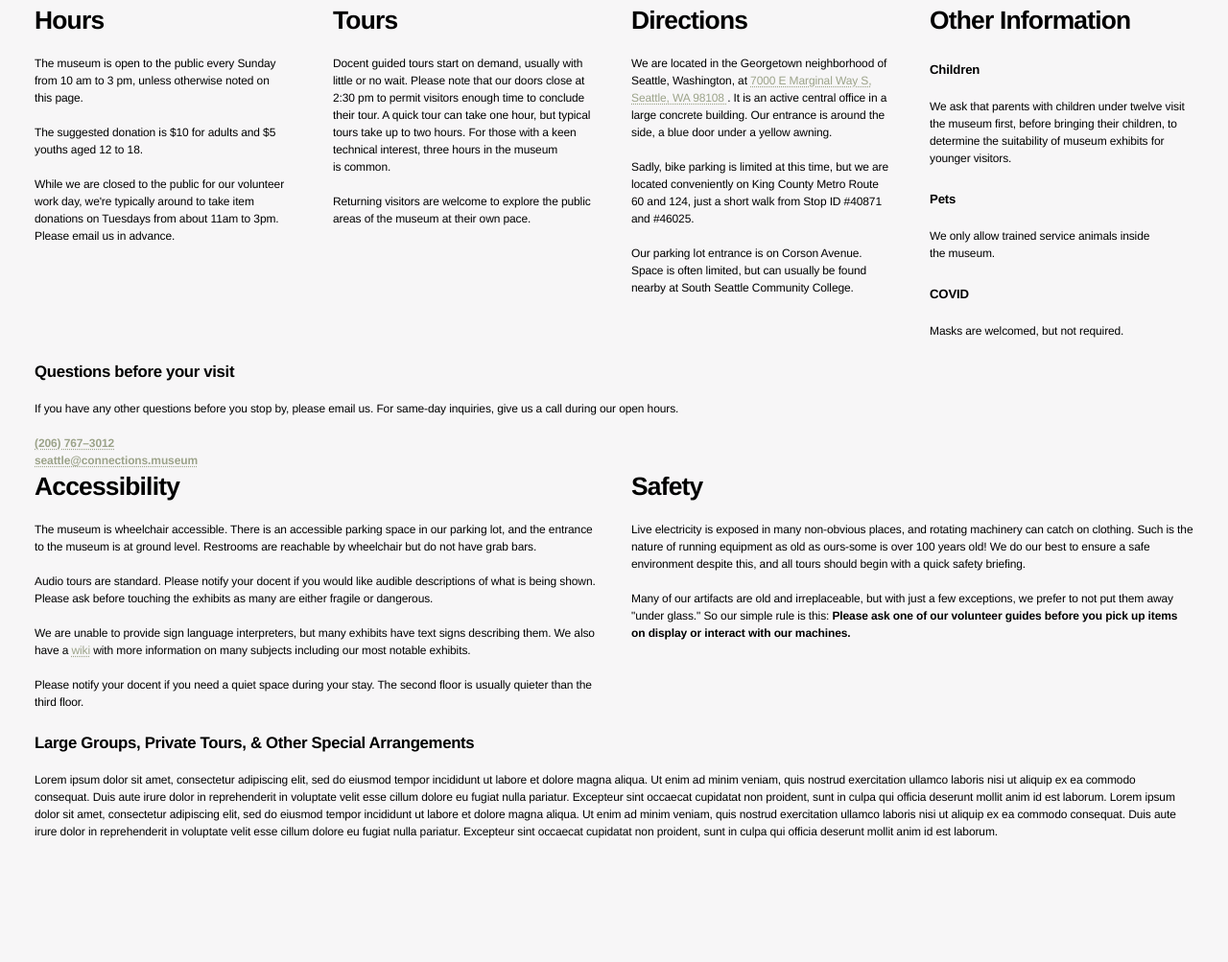
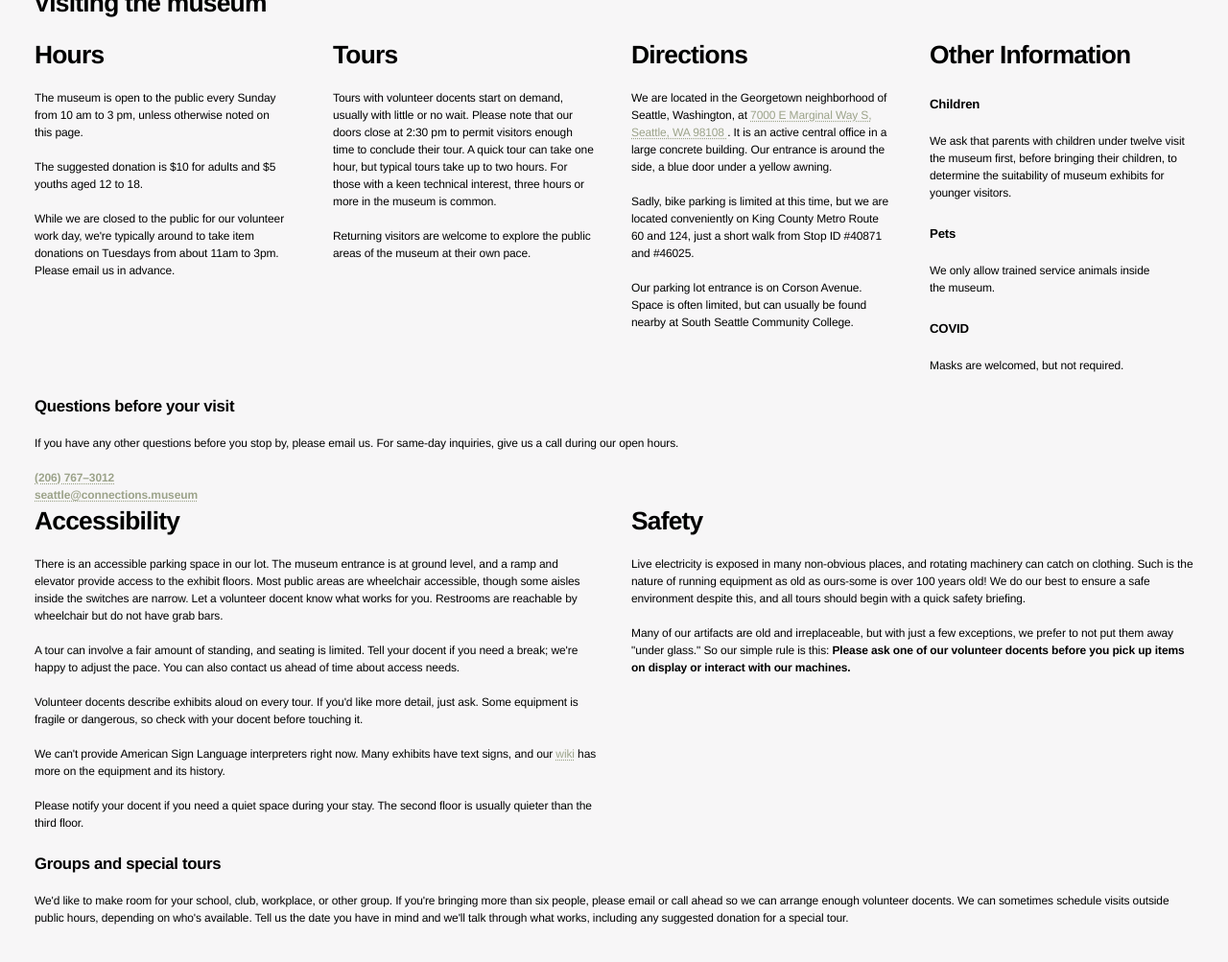
Before and after one commit to connectionsmuseum/public-web, an Astro site: page /seattle/visiting-info in a window 1280 px wide. Shown: the part 291-1294 px from the top of the page at 96% size. Before the commit the page ends 1221 px from the top, so only its background shows below. Built offline with nearby package versions, Linux system fonts and the light colour scheme; Astro itself is replaced by a stand-in of ours; a web font is replaced by a local one.

Commit message:
Complete Seattle visit access and group guidance with resolved wording
Reconstructed from a10bac6, 632728a, 9005ba4, c85f204. Preserves the final contribution while omitting superseded intermediate implementations.

Co-authored-by: Sarah Autumn <neverether@gmail.com>

```diff
--- a/src/pages/seattle/visiting-info.astro
+++ b/src/pages/seattle/visiting-info.astro
@@ -1,24 +1,27 @@
 ---
 import BaseLayout from "../../layouts/BaseLayout.astro";
-import BannerCaption from "../../components/content/BannerCaption.astro";
+import ActionLink from "../../components/content/ActionLink.astro";
+import ClosureAnnouncement from "../../components/content/ClosureAnnouncement.astro";
 import ContactDetails from "../../components/content/ContactDetails.astro";
 import ContentGrid from "../../components/structure/ContentGrid.astro";
 import ContentSection from "../../components/structure/ContentSection.astro";
 import PageHeading from "../../components/structure/PageHeading.astro";
 import PageBody from "../../components/structure/PageBody.astro";
 import SiteHeader from "../../components/structure/SiteHeader.astro";
-import SisterMuseumsCallout from "../../components/content/SisterMuseumsCallout.astro";
-import bannerImage from "../../../images/banners/cv_sarah_mtf.jpg";
-import ExhibitGroup from "../../components/content/ExhibitGroup.astro";
-import ExhibitItem from "../../components/content/ExhibitItem.astro";
-import panelImage from "../../../images/banners/cv_sarah_panel_ogt.jpg";
 import { seattleVisit } from "../../data/seattleVisit";
-import ClosureAnnouncement from "../../components/content/ClosureAnnouncement.astro";
 ---
-<BaseLayout title="Plan your Seattle visit | Connections Museum">
-<SiteHeader /><PageBody>
-<PageHeading level="h1">Plan your Seattle visit</PageHeading>
-<ContentSection
+
+<BaseLayout
+  title="Visit the Seattle Museum | Connections Museum"
+  description="Hours, directions, tours, access information, and group visits at Connections Museum Seattle."
+>
+  <SiteHeader />
+  <PageBody>
+    <PageHeading level="h1">Plan your Seattle visit</PageHeading>
+    <ClosureAnnouncement message={seattleVisit.closureNotice ?? undefined} />
+    <p><ActionLink href="/seattle.html">Back to the Seattle museum</ActionLink></p>
+
+    <ContentSection
       id="visit-info"
       title="Visiting the museum"
       headingLevel="h2"
@@ -30,22 +33,23 @@ import ClosureAnnouncement from "../../components/content/ClosureAnnouncement.as
               The museum is open to the public every {seattleVisit.hours.day} from {seattleVisit.hours.opens} to {seattleVisit.hours.closes},
               unless otherwise noted on this page.
             </p>
+            <!-- TODO(issue): Confirm the youth donation amount and fix the awkward “$5 youths aged” wording. -->
             <p>The suggested donation is {seattleVisit.suggestedDonation.adult} for adults and {seattleVisit.suggestedDonation.youth} youths aged {seattleVisit.suggestedDonation.youthAges}.</p>
             <p>
               While we are closed to the public for our volunteer work day, we're
-              typically around to take item donations on Tuesdays from about 11am to
-              3pm. Please email us in advance.
+              typically around to take item donations on {seattleVisit.hours.donationDropoff.day} from about {seattleVisit.hours.donationDropoff.opens} to {seattleVisit.hours.donationDropoff.closes}. Please email us in advance.
             </p>
           </ContentSection>
         </r-cell>
         <r-cell>
           <ContentSection id="tours" title="Tours" headingLevel="h3" headingScale="section">
             <p>
-              Docent guided tours start on demand, usually with little or no wait.
+              Tours with volunteer docents start on demand, usually with little
+              or no wait.
               Please note that our doors close at {seattleVisit.hours.doorsClose} to permit visitors
               enough time to conclude their tour. A quick tour can take one hour,
               but typical tours take up to two hours. For those with a keen
-              technical interest, three hours in the museum is common.
+              technical interest, three hours or more in the museum is common.
             </p>
             <p>
               Returning visitors are welcome to explore the public areas of the
@@ -56,12 +60,12 @@ import ClosureAnnouncement from "../../components/content/ClosureAnnouncement.as
         <r-cell>
           <ContentSection id="directions" title="Directions" headingLevel="h3" headingScale="section">
             <p>
-              We are located in the Georgetown neighborhood of Seattle,
+              We are located in the {seattleVisit.location.neighborhood} neighborhood of Seattle,
               Washington, at
               <a href={seattleVisit.location.mapsHref}>
-                7000 E Marginal Way S, Seattle, WA 98108
+                {seattleVisit.location.address}
               </a>. It is an active central office in a large concrete building.
-              Our entrance is around the side, a blue door under a yellow awning.
+              Our entrance is around the side, a {seattleVisit.location.doorColor} door under a {seattleVisit.location.awningColor} awning.
             </p>
             <p>
               Sadly, bike parking is limited at this time, but we are located
@@ -111,21 +115,29 @@ import ClosureAnnouncement from "../../components/content/ClosureAnnouncement.as
         <r-cell>
           <ContentSection id="accessibility" title="Accessibility" headingLevel="h3" headingScale="section">
             <p>
-              The museum is wheelchair accessible. There is an accessible parking
-              space in our parking lot, and the entrance to the museum is at ground
-              level. Restrooms are reachable by wheelchair but do not have grab
-              bars.
+              There is an accessible parking space in our lot. The museum
+              entrance is at ground level, and a ramp and elevator provide
+              access to the exhibit floors. Most public areas are wheelchair
+              accessible, though some aisles inside the switches are narrow.
+              Let a volunteer docent know what works for you. Restrooms are
+              reachable by wheelchair but do not have grab bars.
             </p>
             <p>
-              Audio tours are standard. Please notify your docent if you would like
-              audible descriptions of what is being shown. Please ask before
-              touching the exhibits as many are either fragile or dangerous.
+              A tour can involve a fair amount of standing, and seating is
+              limited. Tell your docent if you need a break; we're happy to
+              adjust the pace. You can also contact us ahead of time about
+              access needs.
             </p>
             <p>
-              We are unable to provide sign language interpreters, but many exhibits
-              have text signs describing them. We also have a
-              <a href="https://wiki.connections.museum">wiki</a> with more
-              information on many subjects including our most notable exhibits.
+              Volunteer docents describe exhibits aloud on every tour. If you'd
+              like more detail, just ask. Some equipment is fragile or dangerous,
+              so check with your docent before touching it.
+            </p>
+            <p>
+              We can't provide American Sign Language interpreters right now.
+              Many exhibits have text signs, and our
+              <a href="https://wiki.connections.museum">wiki</a> has more on the
+              equipment and its history.
             </p>
             <p>
               Please notify your docent if you need a quiet space during your stay.
@@ -147,35 +159,30 @@ import ClosureAnnouncement from "../../components/content/ClosureAnnouncement.as
               exceptions, we prefer to not put them away "under glass." So our
               simple rule is this:
               <b
-                >Please ask one of our volunteer guides before you pick up items on
-                display or interact with our machines.</b
+                >Please ask one of our volunteer docents before you pick up items
+                on display or interact with our machines.</b
               >
             </p>
+            <!-- TODO(issue): Confirm a museum-wide policy for visitor filming and audio recording, then add it here. PR #13 raised this topic but did not include approved policy text. -->
           </ContentSection>
         </r-cell>
       </ContentGrid>
 
       <ContentSection
         id="groups-and-private-tours"
-        title="Large Groups, Private Tours, & Other Special Arrangements"
+        title="Groups and special tours"
         headingLevel="h3"
       >
         <p>
-          Lorem ipsum dolor sit amet, consectetur adipiscing elit, sed do
-          eiusmod tempor incididunt ut labore et dolore magna aliqua. Ut enim ad
-          minim veniam, quis nostrud exercitation ullamco laboris nisi ut
-          aliquip ex ea commodo consequat. Duis aute irure dolor in reprehenderit
-          in voluptate velit esse cillum dolore eu fugiat nulla pariatur.
-          Excepteur sint occaecat cupidatat non proident, sunt in culpa qui
-          officia deserunt mollit anim id est laborum. Lorem ipsum dolor sit
-          amet, consectetur adipiscing elit, sed do eiusmod tempor incididunt ut
-          labore et dolore magna aliqua. Ut enim ad minim veniam, quis nostrud
-          exercitation ullamco laboris nisi ut aliquip ex ea commodo consequat.
-          Duis aute irure dolor in reprehenderit in voluptate velit esse cillum
-          dolore eu fugiat nulla pariatur. Excepteur sint occaecat cupidatat non
-          proident, sunt in culpa qui officia deserunt mollit anim id est
-          laborum.
+          We'd like to make room for your school, club, workplace, or other
+          group. If you're bringing more than six people, please email or call
+          ahead so we can arrange enough volunteer docents. We can sometimes
+          schedule visits outside public hours, depending on who's available.
+          Tell us the date you have in mind and we'll talk through what works,
+          including any suggested donation for a special tour.
         </p>
+        <!-- TODO(issue): Confirm the per-guest donation for special tours before publishing Sarah's draft: "For such tours, we generally ask for a donation of $___ dollars per guest." -->
       </ContentSection>
     </ContentSection>
-</PageBody></BaseLayout>
+  </PageBody>
+</BaseLayout>
```
Also changed, not shown: src/pages/seattle.astro (+14 -3 lines).
